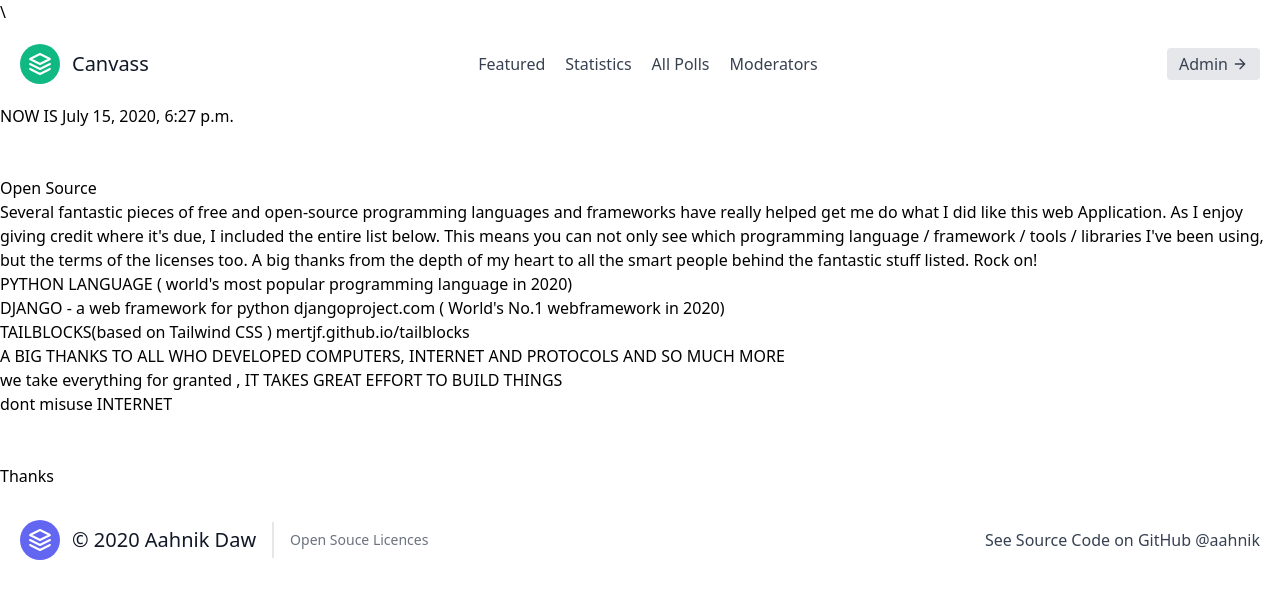
After one commit to aahnik/django-polling-site, a Django app: page /opensource in a window 1280 px wide. The commit adds this page. Shown: the top 599 px of the page. Run offline with Django 3.2, Linux system fonts and the light colour scheme.

Commit message:
work going

```diff
--- /dev/null
+++ b/pollsite/home/templates/home/opensource.html
@@ -0,0 +1,39 @@
+{% extends "base_layout.html" %}
+
+{% block title  %}
+<title>Open Source Licences</title>\
+{% endblock  %}
+
+{% block content  %}
+
+
+
+
+    <h1>NOW IS {{now}}</h1>
+    <br>
+    <br>
+    <h1>Open Source</h1>
+    <h3>Several fantastic pieces of free and open-source programming languages and frameworks have
+        really helped get me do what I did like this web Application.
+        As I enjoy giving credit where it's due, I included the entire list below.
+        This means you can not only see which programming language / framework / tools / libraries
+        I've been using, but the terms of the licenses too.
+        A big thanks from the depth of my heart to all the smart people behind the fantastic stuff
+        listed. Rock on!</h3>
+    <ul>
+        <li><a href="https://python.org">PYTHON LANGUAGE</a> ( world's most popular programming language in 2020)</li>
+        <li><a href="https://djangoproject.com">DJANGO</a> - a web framework for python djangoproject.com ( World's No.1
+            webframework in 2020)</li>
+        <li><a href="https://mertjf.github.io/tailblocks">TAILBLOCKS</a>(based on Tailwind CSS )
+            mertjf.github.io/tailblocks
+        </li>
+    </ul>
+    <h1>A BIG THANKS TO ALL WHO DEVELOPED COMPUTERS, INTERNET AND PROTOCOLS AND SO MUCH MORE</h1>
+    <h2>we take everything for granted , IT TAKES GREAT EFFORT TO BUILD THINGS</h2>
+    <h3>dont misuse INTERNET</h3>
+    <br>
+    <br>
+    <h4>Thanks</h4>
+
+
+{% endblock  %}
--- a/pollsite/home/urls.py
+++ b/pollsite/home/urls.py
@@ -3,4 +3,5 @@ from django.urls import path
 
 urlpatterns = [
     path('', views.index, name='index'),
+    path('opensource', views.opnsrc, name='opensource')
 ]
--- a/pollsite/home/views.py
+++ b/pollsite/home/views.py
@@ -2,6 +2,7 @@ from django.shortcuts import render, get_object_or_404
 from .models import TeamMember
 
 import yaml
+from django.utils import timezone
 
 
 def index(request):
@@ -16,3 +17,8 @@ def index(request):
     team = TeamMember.objects.order_by('title')
     context = {'hpe': homePageElements, 'team': team, 'stats': stats}
     return render(request, 'home/index.html', context)
+
+def opnsrc(request):
+    now = timezone.now()
+    context = {'now': now}
+    return render(request,'home/opensource.html',context)
--- a/pollsite/templates/base_layout.html
+++ b/pollsite/templates/base_layout.html
@@ -16,14 +16,14 @@
 
     <header class="text-gray-700 body-font">
         <div class="container mx-auto flex flex-wrap p-5 flex-col md:flex-row items-center">
-            <a href = "/" class="flex title-font font-medium items-center text-gray-900 mb-4 md:mb-0">
+            <a href="/" class="flex title-font font-medium items-center text-gray-900 mb-4 md:mb-0">
                 <svg xmlns="http://www.w3.org/2000/svg" fill="none" stroke="currentColor" stroke-linecap="round"
                     stroke-linejoin="round" stroke-width="2" class="w-10 h-10 text-white p-2 bg-green-500 rounded-full"
                     viewBox="0 0 24 24">
                     <path d="M12 2L2 7l10 5 10-5-10-5zM2 17l10 5 10-5M2 12l10 5 10-5"></path>
                 </svg>
                 <span class="ml-3 text-xl">Canvass</span>
-            <!-- LEARNT anchoring correctly  -->
+                <!-- LEARNT anchoring correctly  -->
             </a>
             <nav class="md:ml-auto md:mr-auto flex flex-wrap items-center text-base justify-center">
                 <a href="" class="mr-5 hover:text-gray-900">Featured</a>
@@ -59,8 +59,12 @@
                 <span class="ml-3 text-xl">©
                     2020 Aahnik Daw</span>
             </a>
-            <p class="text-sm text-gray-500 sm:ml-4 sm:pl-4 sm:border-l-2 sm:border-gray-200 sm:py-2 sm:mt-0 mt-4">Open
-                Souce Licences</p>
+            <a href="/opensource">
+                <p class="text-sm text-gray-500 sm:ml-4 sm:pl-4 sm:border-l-2 sm:border-gray-200 sm:py-2 sm:mt-0 mt-4">
+                    Open
+                    Souce Licences</p>
+            </a>
+
 
 
 
```
Also changed, not shown: pollsite/poll/templates/poll/result.html (added, +28 -0 lines), pollsite/poll/templates/poll/vote.html (added, +31 -0 lines), pollsite/poll/views.py (+24 -11 lines).
